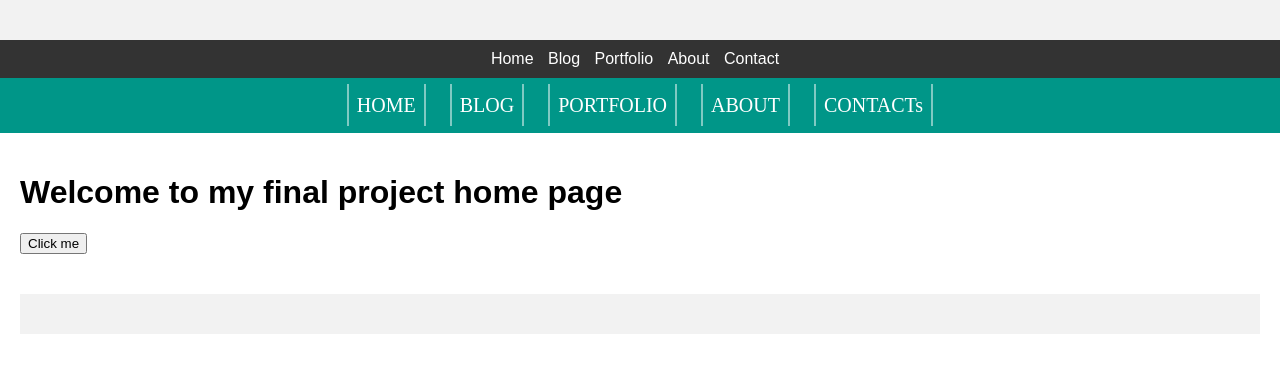
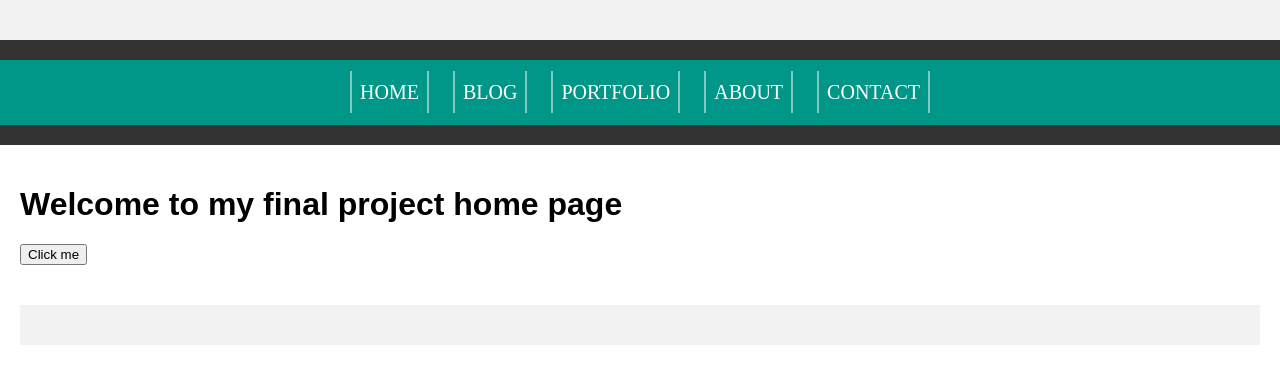
Before and after one commit to icazajimenezc7853/Final-Project, a plain HTML site: page index.html in a window 1280 px wide. Drawn offline with Linux system fonts and the light colour scheme.

Commit message:
mod the nav bar

```diff
--- a/global.css
+++ b/global.css
@@ -65,7 +65,7 @@ html, body {
 div.container {
     font-family: Raleway;
     margin: 0 auto;
-    padding: 1em 1em;
+    padding: 1.3rem 2rem;
     text-align: center;
 }
 
--- a/index.html
+++ b/index.html
@@ -13,21 +13,19 @@
 
     <nav>
         <!-- Navigation bar content goes here -->
-        <ul>
-            <li><a href="index.html">Home</a></li>
-            <li><a href="blog.html">Blog</a></li>
-            <li><a href="portfolio.html">Portfolio</a></li>
-            <li><a href="about.html">About</a></li>
-            <li><a href="contact.html">Contact</a></li>
-        </ul>
+
     </nav>
     <div class="container teal borderYtoX">
-        <a>HOME</a>
-        <a>BLOG</a>
-        <a>PORTFOLIO</a>
-        <a>ABOUT</a>
-        <a>CONTACTs</a>
-      </div>
+        <a href="index.html">HOME</a>
+        <a href="blog.html">BLOG</a>
+        <a href="portfolio.html">PORTFOLIO</a>
+        <a href="about.html">ABOUT</a>
+        <a href="contact.html">CONTACT</a>
+    </div>
+
+    <nav>
+        <!-- Navigation bar content goes here -->
+    </nav>
 
     <main>
         <!-- Page-specific content goes here -->
```
